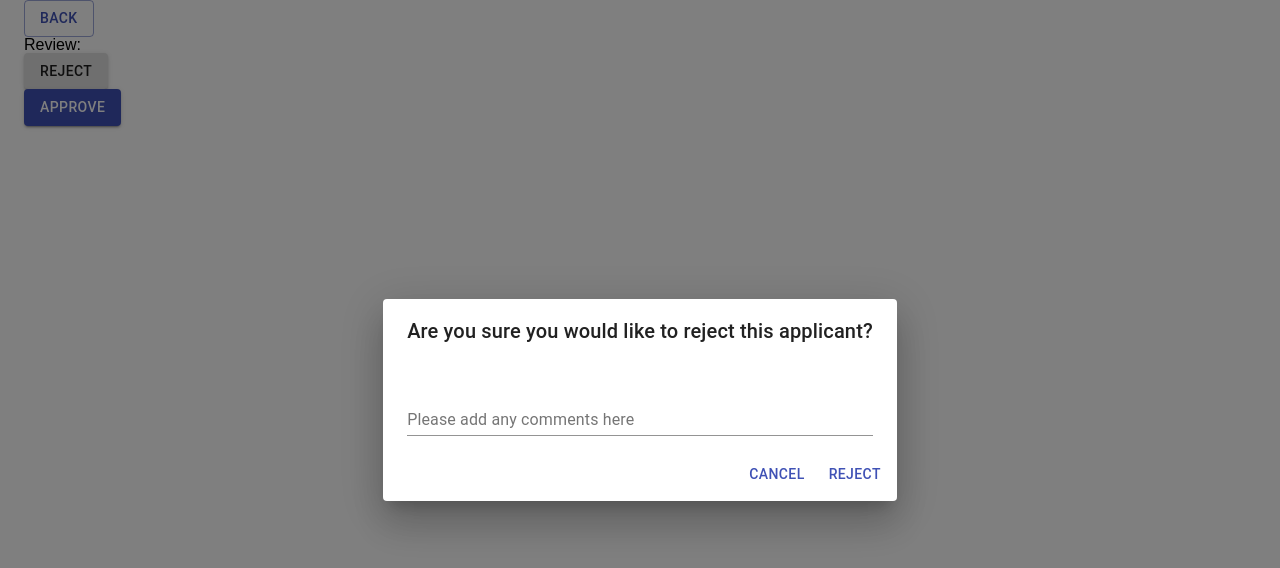
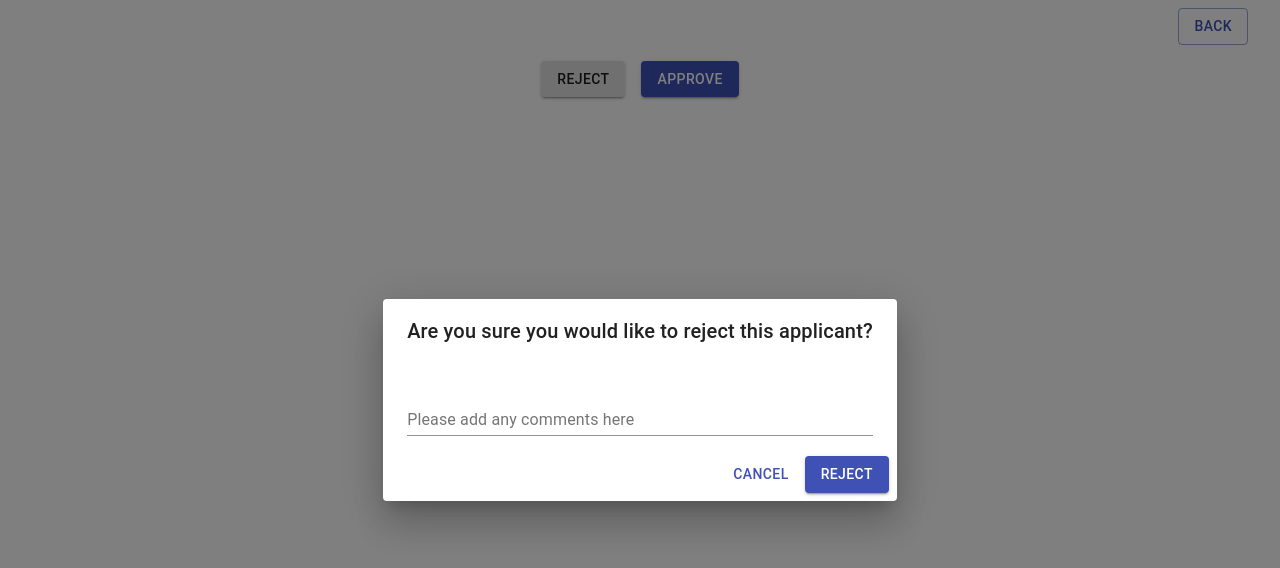
Before and after one commit to diglit/volunteer-toronto-volunteer-drivers-app, a Next.js app in the folder web-client/: page /volunteer-toronto/applications/1 in a window 1280 px wide. Both pictures are taken after a click on the button "REJECT". Shown: the top 568 px of the page. Built offline with nearby package versions, Linux system fonts and the light colour scheme.

Commit message:
add json server as mock api

```diff
--- a/web-client/package.json
+++ b/web-client/package.json
@@ -14,7 +14,8 @@
     "lint:css": "stylelint '**/*.ts'",
     "test": "jest",
     "test:coverage": "jest --coverage",
-    "test-all": "npm-run-all lint type-check test"
+    "test-all": "npm-run-all lint type-check test",
+    "server": "json-server -p 3001 --watch db.json"
   },
   "dependencies": {
     "@hookform/resolvers": "^2.0.0-rc.1",
@@ -56,6 +57,7 @@
     "eslint-plugin-react": "^7.21.5",
     "husky": "^4.3.0",
     "jest": "^26.6.3",
+    "json-server": "^0.16.3",
     "msw": "^0.25.0",
     "npm-run-all": "^4.1.5",
     "prettier": "^2.2.1",
--- a/web-client/src/pages/api/applications/index.ts
+++ /dev/null
@@ -1,8 +0,0 @@
-import { NextApiRequest, NextApiResponse } from 'next'
-import { DriverApplicationFactory } from 'shared/test-utils/factories'
-
-const applications = ['Alice', 'Bob', 'Chirs','David'].map(firstName => DriverApplicationFactory.build({application:{firstName: firstName}}))
-
-export default function handler(req: NextApiRequest, res: NextApiResponse): void {
-  res.status(200).json(applications)
-}
--- a/web-client/src/pages/volunteer-toronto/applications/[id].tsx
+++ b/web-client/src/pages/volunteer-toronto/applications/[id].tsx
@@ -12,7 +12,7 @@ const Applications: NextPage = () => {
   return (
     <>
       <Head>
-        <title>Voluteer Toronto Applications</title>
+        <title>Voluteer Toronto Driver Applications</title>
       </Head>
       <Container>
         <ApplicationReview id={parseInt(id as string)} />
--- a/web-client/src/shared/components/volunteer-toronto/driver-applications/ApplicationList/index.module.scss
+++ b/web-client/src/shared/components/volunteer-toronto/driver-applications/ApplicationList/index.module.scss
@@ -4,3 +4,8 @@
 .container {
     max-height: 440;
 }
+
+.backdrop {
+    z-index: 9999;
+    color: #fff;
+}
--- a/web-client/src/shared/components/volunteer-toronto/driver-applications/ApplicationReview/AlertDialog.tsx
+++ b/web-client/src/shared/components/volunteer-toronto/driver-applications/ApplicationReview/AlertDialog.tsx
@@ -16,7 +16,15 @@ interface Props {
   confirmLabel: string
 }
 
-const AlertDialog = ({ children, title, contentText, open, handleCancel, handleConfirm, confirmLabel }: Props): React.ReactElement => {
+const AlertDialog = ({
+  children,
+  title = '',
+  contentText = '',
+  open,
+  handleCancel,
+  handleConfirm,
+  confirmLabel = 'confirm'
+}: Props): React.ReactElement => {
   return (
     <div>
       <Dialog
@@ -36,7 +44,7 @@ const AlertDialog = ({ children, title, contentText, open, handleCancel, handleC
           <Button onClick={handleCancel} color="primary">
             Cancel
           </Button>
-          <Button onClick={handleConfirm} color="primary" autoFocus>
+          <Button variant="contained" onClick={handleConfirm} color="primary" autoFocus>
             {confirmLabel}
           </Button>
         </DialogActions>
@@ -46,3 +54,9 @@ const AlertDialog = ({ children, title, contentText, open, handleCancel, handleC
 }
 
 export default AlertDialog
+
+AlertDialog.defaultProps = {
+  title : '',
+  contentText : '',
+  confirmLabel : 'confirm'
+}
--- a/web-client/src/shared/components/volunteer-toronto/driver-applications/ApplicationReview/index.tsx
+++ b/web-client/src/shared/components/volunteer-toronto/driver-applications/ApplicationReview/index.tsx
@@ -1,12 +1,12 @@
 import React, { ChangeEvent, useState } from 'react';
-import { Button, TextField } from '@material-ui/core'
+import { Box, Button, TextField } from '@material-ui/core'
 import { useDispatch, useSelector } from 'react-redux';
 import { RootState } from 'shared/redux';
 import { useRouter } from 'next/router'
 
 
 import AlertDialog from './AlertDialog'
-import { setReject, setApprove } from 'shared/redux/volunnteer-toronto/driverApplications';
+import { updateApplications, DriverApplication } from 'shared/redux/volunnteer-toronto/driverApplications';
 
 interface Props {
     id: number
@@ -14,8 +14,8 @@ interface Props {
 
 const ApplicationReview = ({ id }: Props): React.ReactElement => {
 
-    const applicationList = useSelector((state: RootState) => state.driverApplication.applicationList);
-    const data = applicationList.find(a => a.id === id)
+    const { applicationList } = useSelector((state: RootState) => state.driverApplication);
+    const currentApplication = applicationList.find(a => a.id === id) as DriverApplication
 
     const [openReject, setOpenReject] = useState(false);
     const [openApprove, setOpenApprove] = useState(false);
@@ -26,8 +26,10 @@ const ApplicationReview = ({ id }: Props): React.ReactElement => {
     const dispatch = useDispatch()
 
     const handleReject = () => {
-        const newState = applicationList.map(s => (s.id === id) ? { ...s, rejected: true, approved: false, comment: comment } : s)
-        dispatch(setReject(newState))
+        dispatch(updateApplications({
+            id: id,
+            newApplication: { ...currentApplication, rejected: true, approved: false, comment: comment }
+        }))
         setOpenReject(false)
         router.back()
     };
@@ -37,22 +39,41 @@ const ApplicationReview = ({ id }: Props): React.ReactElement => {
     }
 
     const handleApprove = () => {
-        const newState = applicationList.map(s => (s.id === id) ? { ...s, rejected: false, approved: true } : s)
-        dispatch(setApprove(newState))
+        dispatch(updateApplications({
+            id: id,
+            newApplication: { ...currentApplication, rejected: false, approved: true }
+        }))
         setOpenApprove(false);
         router.back()
     };
 
     return (
         <>
-            <Button variant="outlined" color="primary" onClick={() => router.back()}>Back</Button>
-            <div>
+            <Box display="flex" justifyContent="flex-end">
+                <Box p={1}>
+                    <Button variant="outlined" color="primary" onClick={() => router.back()}>Back</Button>
+                </Box>
+            </Box>
+            <div style={{ width: '100%' }}>
                 {/* TODO: replace with review component */}
-                <div>Review: {data?.application.firstName} {data?.application.lastName}</div>
+                <div>{JSON.stringify(currentApplication)}</div>
                 <div>
-                    <Button variant="contained" onClick={() => setOpenReject(true)}>reject</Button>
+                    <Box display="flex" justifyContent="center">
+                        <Box p={1}>
+                            <Button variant="contained" onClick={() => setOpenReject(true)}>reject</Button>
+                        </Box>
+                        <Box p={1} >
+                            <Button variant="contained" color="primary" onClick={() => setOpenApprove(true)}>approve </Button>
+                        </Box>
+                    </Box>
 
-                    <AlertDialog title='Are you sure you would like to reject this applicant?' contentText='' open={openReject} handleCancel={() => setOpenReject(false)} handleConfirm={handleReject} confirmLabel='Reject'>
+                    <AlertDialog
+                        title='Are you sure you would like to reject this applicant?'
+                        open={openReject}
+                        handleCancel={() => setOpenReject(false)}
+                        handleConfirm={handleReject}
+                        confirmLabel='Reject'
+                    >
                         <TextField
                             autoFocus
                             margin="dense"
@@ -65,10 +86,12 @@ const ApplicationReview = ({ id }: Props): React.ReactElement => {
                         </TextField>
                     </AlertDialog>
 
-                    <Button variant="contained" color="primary" onClick={() => setOpenApprove(true)}>approve </Button>
-
-                    <AlertDialog title='' contentText='' open={openApprove} handleCancel={() => setOpenApprove(false)} handleConfirm={handleApprove} confirmLabel='Approve'>
-                        You would like to approve <span style={{ fontWeight: 'bold' }} >{data?.application.firstName} {data?.application.lastName}</span> to the volunteer driver list.
+                    <AlertDialog
+                        open={openApprove}
+                        handleCancel={() => setOpenApprove(false)}
+                        handleConfirm={handleApprove}
+                        confirmLabel='Approve'>
+                        You would like to approve <span style={{ fontWeight: 'bold' }} >{currentApplication?.application.firstName} {currentApplication?.application.lastName}</span> to the volunteer driver list.
                     </AlertDialog>
                 </div>
             </div>
--- a/web-client/src/shared/redux/volunnteer-toronto/driverApplications/index.ts
+++ b/web-client/src/shared/redux/volunnteer-toronto/driverApplications/index.ts
@@ -1,7 +1,6 @@
 import ApplicationService from "../../../services/application";
 import {
     createSlice,
-    PayloadAction,
     createAsyncThunk
 } from '@reduxjs/toolkit';
 
@@ -25,21 +24,21 @@ interface AppState {
 
 export const fetchApplications = createAsyncThunk(
     'driverApplication/fetchApplications',
-    /* eslint-disable-next-line @typescript-eslint/no-unused-vars */
-    async (data, thunkAPI) => {
+    async () => {
         const response = await ApplicationService.getAll()
         return response
     }
 )
 
-//TODO: update the application status
-// export const updateApplications = createAsyncThunk(
-//     'driverApplication/fetchApplications',
-//     async (id, thunkAPI: ThunkAPI) => {
-//         const response = await ApplicationService.updateById(id)
-//         return response
-//     }
-// )
+interface UpdateProps { id: number, newApplication: DriverApplication }
+
+export const updateApplications = createAsyncThunk(
+    'driverApplication/updateApplications',
+    async ({ id, newApplication }: UpdateProps) => {
+        const resData = await ApplicationService.updateById(id, newApplication)
+        return resData
+    }
+)
 
 const driverApplicationSlice = createSlice({
     name: 'driverApplication',
@@ -48,23 +47,6 @@ const driverApplicationSlice = createSlice({
         loading: 'idle',
     } as AppState,
     reducers: {
-        applicationLoading: (state) => {
-            if (state.loading === 'idle') {
-                state.loading = 'pending'
-            }
-        },
-        applicationReceived: (state, { payload }: PayloadAction<DriverApplication[]>) => {
-            if (state.loading === 'pending') {
-                state.loading = 'succeeded'
-                state.applicationList = payload
-            }
-        },
-        setApprove: (state, { payload }: PayloadAction<DriverApplication[]>) => {
-            state.applicationList = payload
-        },
-        setReject: (state, { payload }: PayloadAction<DriverApplication[]>) => {
-            state.applicationList = payload
-        },
     },
     extraReducers:
         (builder) => {
@@ -81,16 +63,26 @@ const driverApplicationSlice = createSlice({
                     }
                 })
                 .addCase(fetchApplications.rejected, (state) => {
+                    if (state.loading === 'pending') {
+                        state.loading = 'failed'
+                    }
+                })
+                .addCase(updateApplications.pending, (state) => {
+                    state.loading = 'pending'
+                })
+                .addCase(updateApplications.fulfilled, (state, { payload }) => {
+                    if (state.loading === 'pending') {
+                        state.loading = 'succeeded'
+                        const newList = state.applicationList.map(a => (a.id === payload.id) ? payload : a)
+                        state.applicationList = newList
+                    }
+                })
+                .addCase(updateApplications.rejected, (state) => {
                     state.loading = 'failed'
                 })
         }
 });
 
-export const {
-    applicationLoading,
-    applicationReceived,
-    setReject,
-    setApprove
-} = driverApplicationSlice.actions;
+export const { } = driverApplicationSlice.actions;
 
 export default driverApplicationSlice;
```
Also changed, not shown: web-client/src/shared/components/volunteer-toronto/driver-applications/ApplicationList/index.tsx (+12 -5 lines), web-client/src/shared/services/application.tsx (+16 -2 lines), 1 other file (tests, documents, lock files or other folders).
